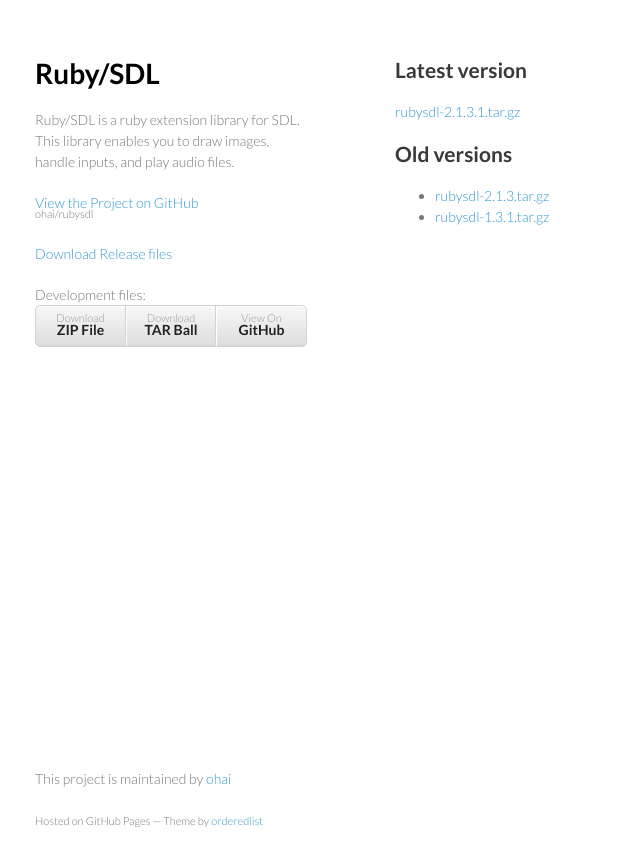
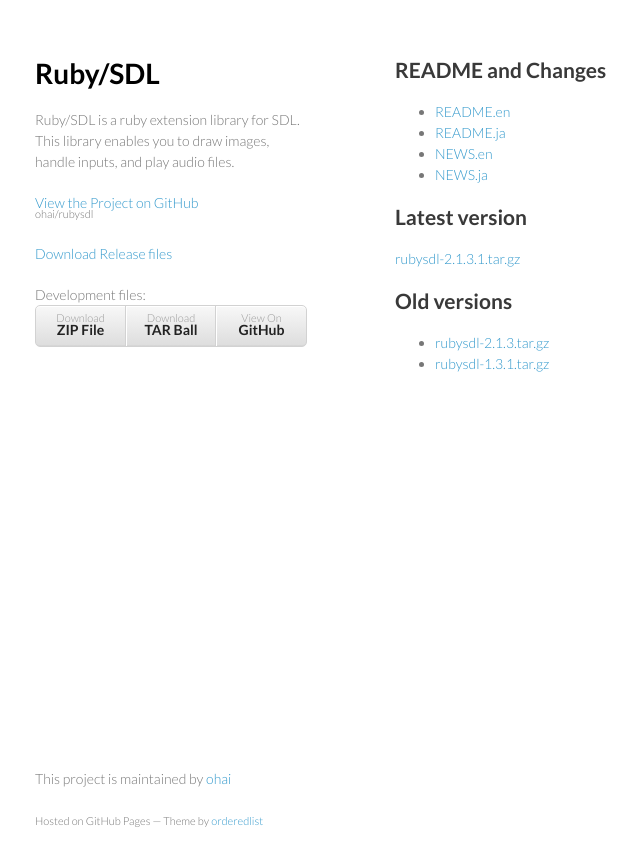
Before and after one commit to ohai/rubysdl, a Jekyll site: the page built from download.md, in a window 1280 px wide. Shown: the top 866 px of the page, without its empty margins (175-815 px from the left). Built offline with Jekyll 4.4.1, drawn with Linux system fonts in a browser that asks for light colours.

Commit message:
Add links to README and NEWS in the download page.

```diff
--- a/download.md
+++ b/download.md
@@ -2,6 +2,12 @@
 layout: default
 title: Download Ruby/SDL
 ---
+
+## README and Changes
+- [README.en](https://raw2.github.com/ohai/rubysdl/master/README.en)
+- [README.ja](https://raw2.github.com/ohai/rubysdl/master/README.ja)
+- [NEWS.en](https://raw2.github.com/ohai/rubysdl/master/NEWS.en)
+- [NEWS.ja](https://raw2.github.com/ohai/rubysdl/master/NEWS.ja)
 
 ## Latest version
 [rubysdl-2.1.3.1.tar.gz](archives/rubysdl-2.1.3.1.tar.gz)
```
